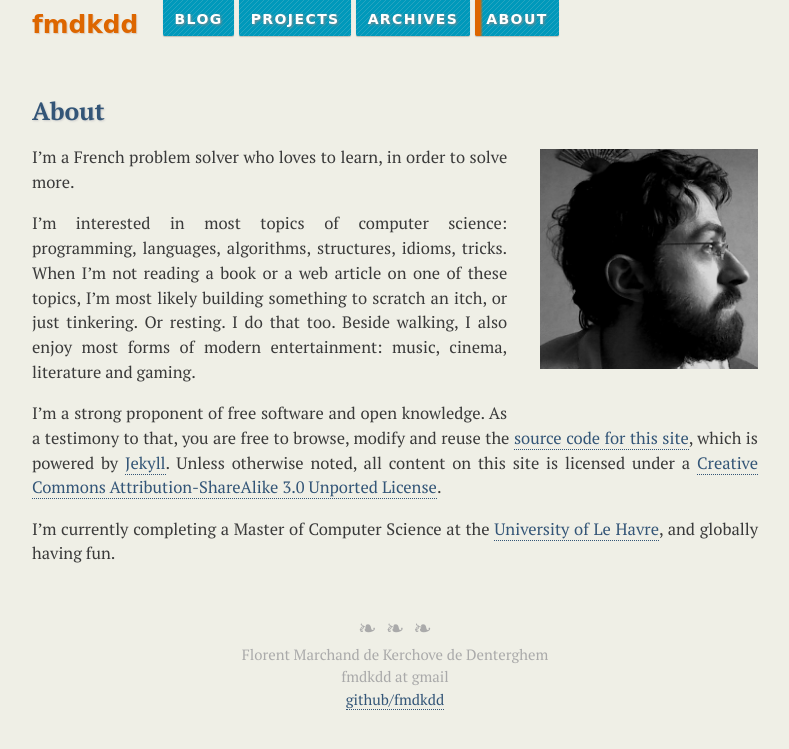
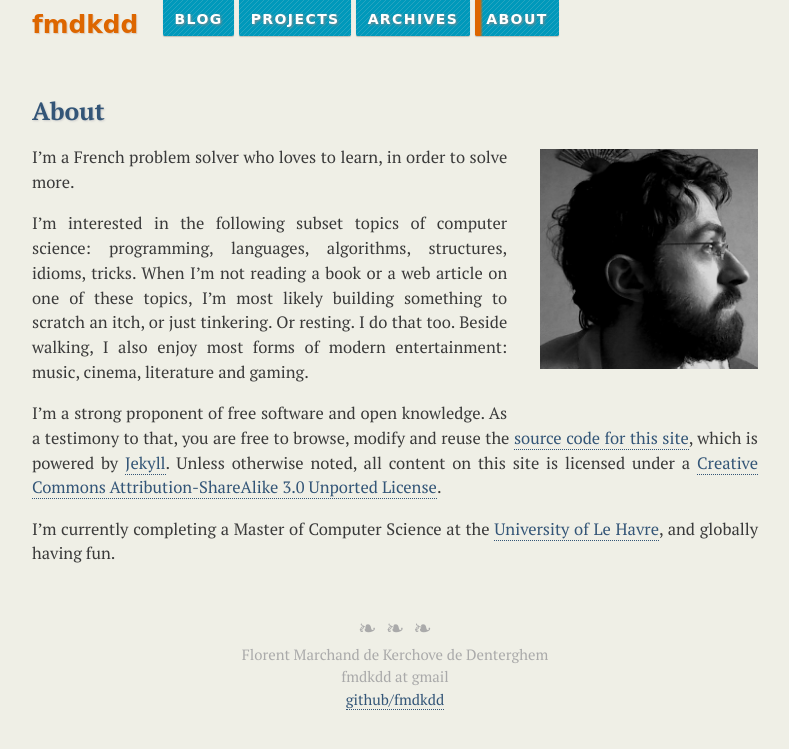
Before and after one commit to fmdkdd/fmdkdd.github.com, a Jekyll site: the page built from about.md, in a window 1280 px wide. Shown: the top 749 px of the page, without its empty margins (245-1034 px from the left). Built offline with Jekyll 4.4.1, drawn with Linux system fonts in a browser that asks for light colours; Markdown is read by kramdown in place of the engine named in the settings.

Commit message:
Update about page
My interests are narrowing.

```diff
--- a/about.md
+++ b/about.md
@@ -10,12 +10,12 @@ title: About
 I'm a French problem solver who loves to learn, in order to solve
 more.
 
-I'm interested in most topics of computer science: programming,
-languages, algorithms, structures, idioms, tricks.  When I'm not
-reading a book or a web article on one of these topics, I'm most
-likely building something to scratch an itch, or just tinkering.  Or
-resting.  I do that too.  Beside walking, I also enjoy most forms of
-modern entertainment: music, cinema, literature and gaming.
+I'm interested in the following subset topics of computer science:
+programming, languages, algorithms, structures, idioms, tricks.  When
+I'm not reading a book or a web article on one of these topics, I'm
+most likely building something to scratch an itch, or just tinkering.
+Or resting.  I do that too.  Beside walking, I also enjoy most forms
+of modern entertainment: music, cinema, literature and gaming.
 
 I'm a strong proponent of free software and open knowledge.  As a
 testimony to that, you are free to browse, modify and reuse the
```
